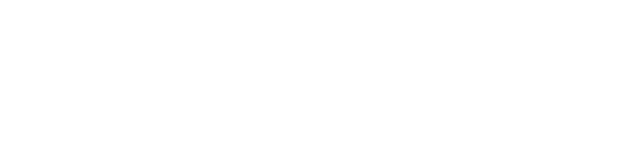
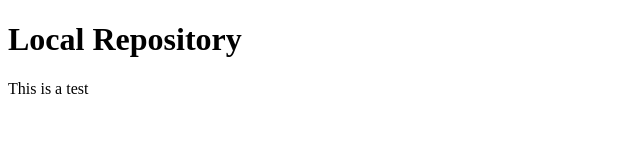
Before and after one commit to Coding167/Local_Repo, a plain HTML site: page index.html in a window 1280 px wide. Shown: the whole page, without its empty margins (0-640 px from the left). Drawn offline with Linux system fonts and the light colour scheme.

Commit message:
Creating h1 and p

```diff
--- a/index.html
+++ b/index.html
@@ -7,5 +7,8 @@
 </head>
 <body>
 
+    <h1>Local Repository</h1>
+    <p>This is a test</p>
+
 </body>
 </html>
```
